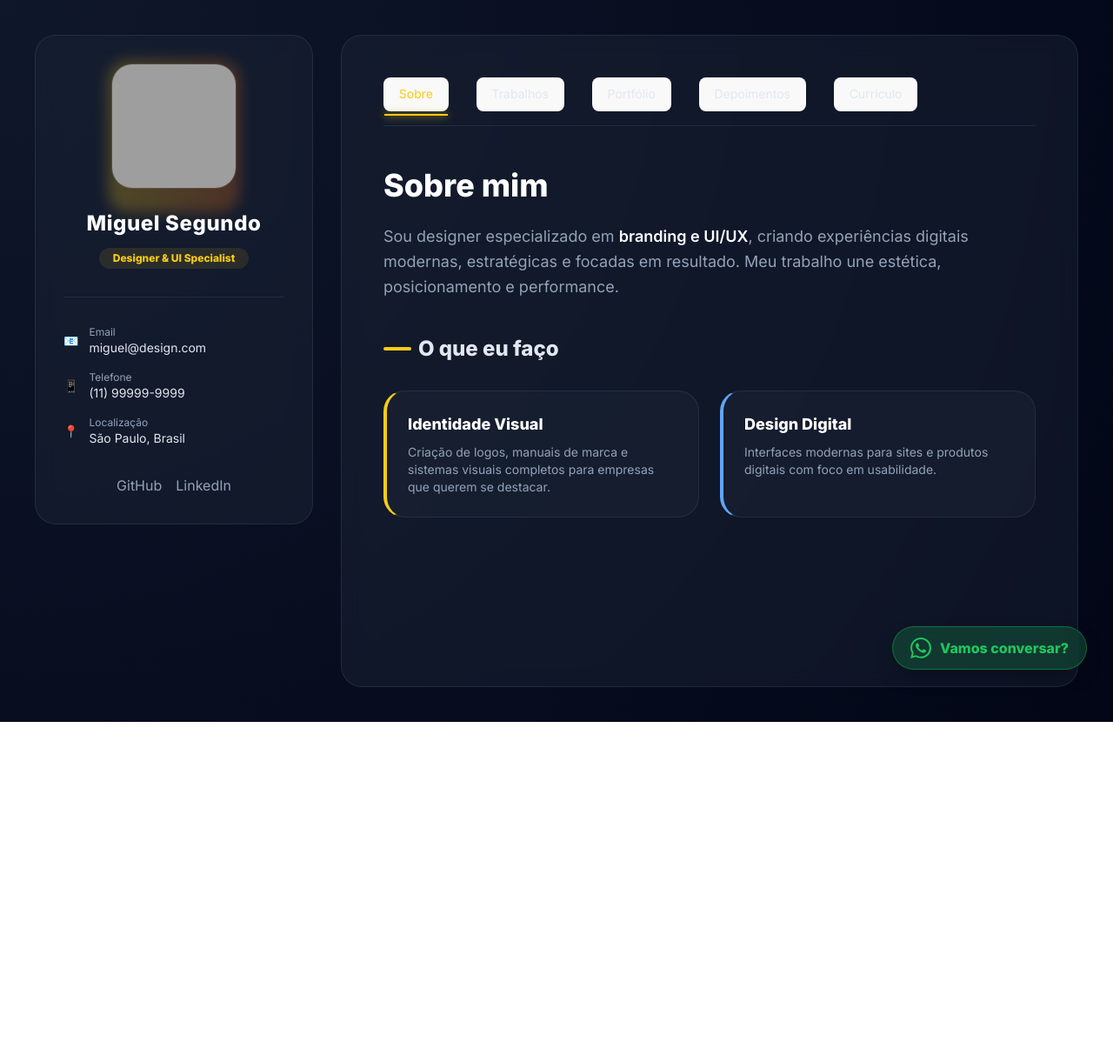
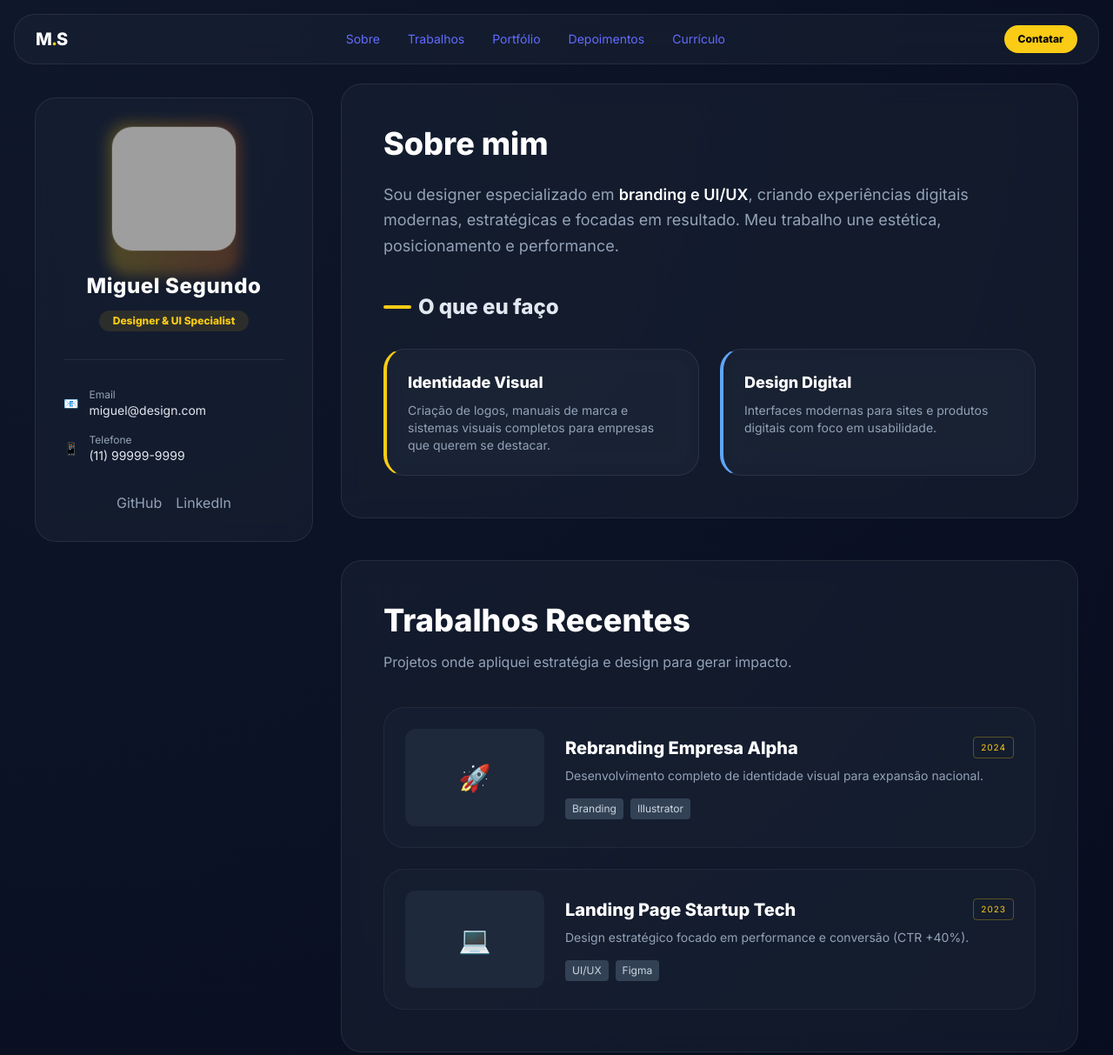
Before and after one commit to AlexandreMoreiraC/miguel, a website built with Vite: page index.html in a window 1280 px wide. Shown: the top 1213 px of the page at 87% size. Before the commit the page ends 830 px from the top, so only its background shows below. Built offline with nearby package versions, Linux system fonts and the light colour scheme; grey boxes are pictures that could not be loaded.

Commit message:
Primeiro commit

```diff
--- a/index.html
+++ b/index.html
@@ -1,5 +1,5 @@
 <!DOCTYPE html>
-<html lang="pt-br">
+<html lang="pt-br" class="scroll-smooth">
 <head>
     <meta charset="UTF-8">
     <meta name="viewport" content="width=device-width, initial-scale=1.0">
@@ -24,70 +24,10 @@
             transition: all 0.3s cubic-bezier(0.4, 0, 0.2, 1);
         }
 
-        .glass:hover {
+        .glass-card:hover {
             background: rgba(30, 41, 59, 0.6);
             border: 1px solid rgba(250, 204, 21, 0.3);
             transform: translateY(-5px);
-        }
-
-        /* Animação de entrada das seções */
-        .fade-in-up {
-            animation: fadeInUp 0.6s ease-out forwards;
-        }
-
-        @keyframes fadeInUp {
-            from {
-                opacity: 0;
-                transform: translateY(30px);
-            }
-            to {
-                opacity: 1;
-                transform: translateY(0);
-            }
-        }
-
-        .nav-active {
-            color: #facc15;
-            position: relative;
-        }
-
-        .nav-active::after {
-            content: '';
-            position: absolute;
-            bottom: -6px;
-            left: 0;
-            width: 100%;
-            height: 2px;
-            background: #facc15;
-            box-shadow: 0 0 10px #facc15;
-        }
-
-        /* Botão WhatsApp Customizado */
-        .whatsapp-btn {
-            position: fixed;
-            bottom: 30px;
-            right: 30px;
-            background: rgba(34, 197, 94, 0.2);
-            backdrop-filter: blur(10px);
-            border: 1px solid rgba(34, 197, 94, 0.4);
-            color: #22c55e;
-            padding: 12px 20px;
-            border-radius: 50px;
-            display: flex;
-            items-center: center;
-            gap: 10px;
-            font-weight: 700;
-            text-decoration: none;
-            box-shadow: 0 10px 25px -5px rgba(0, 0, 0, 0.3);
-            transition: all 0.3s ease;
-            z-index: 1000;
-        }
-
-        .whatsapp-btn:hover {
-            background: #22c55e;
-            color: white;
-            transform: scale(1.05);
-            box-shadow: 0 0 20px rgba(34, 197, 94, 0.5);
         }
 
         /* Estilização da Scrollbar */
@@ -95,23 +35,31 @@
         ::-webkit-scrollbar-track { background: #0f172a; }
         ::-webkit-scrollbar-thumb { background: #334155; border-radius: 10px; }
         ::-webkit-scrollbar-thumb:hover { background: #facc15; }
+
+        section { padding-top: 80px; padding-bottom: 40px; }
     </style>
 </head>
 
-<body class="min-h-screen flex items-center justify-center p-4 md:p-10">
+<body class="min-h-screen">
 
-<a href="https://wa.me/5511999999999?text=Olá%20Miguel,%20vi%20seu%20portfólio%20e%20gostaria%20de%20conversar!"
-   target="_blank"
-   class="whatsapp-btn">
-    <svg xmlns="http://www.w3.org/2000/svg" width="24" height="24" viewBox="0 0 24 24" fill="currentColor">
-        <path d="M.057 24l1.687-6.163c-1.041-1.804-1.588-3.849-1.587-5.946.003-6.556 5.338-11.891 11.893-11.891 3.181.001 6.167 1.24 8.413 3.488 2.245 2.248 3.481 5.236 3.48 8.414-.003 6.557-5.338 11.892-11.893 11.892-1.99-.001-3.951-.5-5.688-1.448l-6.305 1.654zm6.597-3.807c1.676.995 3.276 1.591 5.3 1.592 5.448 0 9.886-4.438 9.889-9.885.002-5.462-4.415-9.89-9.881-9.892-5.452 0-9.887 4.434-9.889 9.884-.001 2.225.651 3.891 1.746 5.634l-.999 3.648 3.834-.981zm11.387-5.464c-.074-.124-.272-.198-.57-.347-.297-.149-1.758-.868-2.031-.967-.272-.099-.47-.149-.669.149-.198.297-.768.967-.941 1.165-.173.198-.347.223-.644.074-.297-.149-1.255-.462-2.39-1.475-.883-.788-1.48-1.761-1.653-2.059-.173-.297-.018-.458.13-.606.134-.133.297-.347.446-.521.151-.172.2-.296.3-.495.099-.198.05-.372-.025-.521-.075-.148-.669-1.611-.916-2.206-.242-.579-.487-.501-.669-.51l-.57-.01c-.198 0-.52.074-.792.372s-1.04 1.016-1.04 2.479 1.065 2.876 1.213 3.074c.149.198 2.095 3.2 5.076 4.487.709.306 1.263.489 1.694.626.712.226 1.36.194 1.872.118.571-.085 1.758-.719 2.006-1.413.248-.695.248-1.29.173-1.414z"/>
-    </svg>
-    Vamos conversar?
-</a>
+    <nav class="fixed top-0 left-0 right-0 z-50 p-4">
+        <div class="max-w-7xl mx-auto glass px-6 py-3 flex justify-between items-center">
+            <span class="font-extrabold text-white tracking-tighter text-xl">M<span class="text-yellow-400">.</span>S</span>
+            <div class="hidden md:flex gap-8 text-sm font-semibold">
+                <a href="#sobre" class="hover:text-yellow-400 transition">Sobre</a>
+                <a href="#trabalhos" class="hover:text-yellow-400 transition">Trabalhos</a>
+                <a href="#portfolio" class="hover:text-yellow-400 transition">Portfólio</a>
+                <a href="#testemunhos" class="hover:text-yellow-400 transition">Depoimentos</a>
+                <a href="#curriculo" class="hover:text-yellow-400 transition">Currículo</a>
+            </div>
+            <a href="https://wa.me/seunumeroaqui" class="bg-yellow-400 text-black px-4 py-2 rounded-full text-xs font-bold hover:bg-yellow-300 transition">Contatar</a>
+        </div>
+    </nav>
 
-<div class="max-w-7xl w-full flex flex-col lg:flex-row gap-8">
+    <div class="max-w-7xl mx-auto px-4 md:px-10 pt-24 pb-20 flex flex-col lg:flex-row gap-8">
 
-    <aside class="w-full lg:w-[320px] glass p-8 flex flex-col items-center h-fit lg:sticky lg:top-10">
+        <aside class="w-full lg:w-[320px] h-fit lg:sticky lg:top-28">
+            <div class="glass p-8 flex flex-col items-center">
                 <div class="relative group">
                     <div class="absolute -inset-1 bg-gradient-to-r from-yellow-400 to-orange-500 rounded-3xl blur opacity-25 group-hover:opacity-75 transition duration-1000"></div>
                     <div class="relative w-36 h-36 rounded-3xl overflow-hidden mb-6 border border-white/10">
@@ -120,7 +68,7 @@
                 </div>
 
                 <h1 class="text-2xl font-extrabold tracking-wide text-white">Miguel Segundo</h1>
-        <p class="bg-yellow-400/10 text-yellow-400 px-4 py-1 rounded-full text-xs font-bold mt-3">Designer & UI Specialist</p>
+                <p class="bg-yellow-400/10 text-yellow-400 px-4 py-1 rounded-full text-xs font-bold mt-3 text-center">Designer & UI Specialist</p>
 
                 <div class="w-full border-t border-slate-700/50 my-8"></div>
 
@@ -133,29 +81,18 @@
                         <span class="text-yellow-400">📱</span>
                         <p><span class="text-slate-400 block text-xs">Telefone</span> (11) 99999-9999</p>
                     </div>
-            <div class="flex items-center gap-3">
-                <span class="text-yellow-400">📍</span>
-                <p><span class="text-slate-400 block text-xs">Localização</span> São Paulo, Brasil</p>
-            </div>
                 </div>
 
                 <div class="flex gap-4 mt-8">
                     <a href="#" class="text-slate-400 hover:text-yellow-400 transition">GitHub</a>
                     <a href="#" class="text-slate-400 hover:text-yellow-400 transition">LinkedIn</a>
                 </div>
+            </div>
         </aside>
 
-    <main class="flex-1 glass p-6 md:p-12 relative min-h-[750px]">
+        <main class="flex-1 space-y-12">
 
-        <nav class="flex flex-wrap gap-4 md:gap-8 text-sm font-semibold mb-12 border-b border-slate-700/50 pb-4">
-            <button onclick="showTab('sobre')" id="btn-sobre" class="nav-btn nav-active hover:text-yellow-400 transition">Sobre</button>
-            <button onclick="showTab('trabalhos')" id="btn-trabalhos" class="nav-btn hover:text-yellow-400 transition">Trabalhos</button>
-            <button onclick="showTab('portfolio')" id="btn-portfolio" class="nav-btn hover:text-yellow-400 transition">Portfólio</button>
-            <button onclick="showTab('testemunhos')" id="btn-testemunhos" class="nav-btn hover:text-yellow-400 transition">Depoimentos</button>
-            <button onclick="showTab('curriculo')" id="btn-curriculo" class="nav-btn hover:text-yellow-400 transition">Currículo</button>
-        </nav>
-
-        <section id="sobre" class="section-content fade-in-up">
+            <section id="sobre" class="glass p-8 md:p-12">
                 <h2 class="text-4xl font-extrabold mb-6 text-white">Sobre mim</h2>
                 <p class="text-slate-400 leading-relaxed max-w-3xl mb-10 text-lg">
                     Sou designer especializado em <span class="text-white font-semibold">branding e UI/UX</span>, criando experiências digitais modernas,
@@ -167,46 +104,46 @@
                 </h3>
 
                 <div class="grid grid-cols-1 md:grid-cols-2 gap-6">
-                <div class="glass p-6 border-l-4 border-l-yellow-400">
+                    <div class="glass glass-card p-6 border-l-4 border-l-yellow-400">
                         <h4 class="font-bold mb-2 text-white text-lg">Identidade Visual</h4>
                         <p class="text-slate-400 text-sm">Criação de logos, manuais de marca e sistemas visuais completos para empresas que querem se destacar.</p>
                     </div>
-                <div class="glass p-6 border-l-4 border-l-blue-400">
+                    <div class="glass glass-card p-6 border-l-4 border-l-blue-400">
                         <h4 class="font-bold mb-2 text-white text-lg">Design Digital</h4>
                         <p class="text-slate-400 text-sm">Interfaces modernas para sites e produtos digitais com foco em usabilidade.</p>
                     </div>
                 </div>
             </section>
 
-        <section id="trabalhos" class="section-content hidden">
+            <section id="trabalhos" class="glass p-8 md:p-12">
                 <h2 class="text-4xl font-extrabold mb-4 text-white">Trabalhos Recentes</h2>
                 <p class="text-slate-400 mb-10">Projetos onde apliquei estratégia e design para gerar impacto.</p>
 
                 <div class="grid grid-cols-1 gap-6">
-                <div class="glass p-6 flex flex-col md:flex-row gap-6 items-center">
+                    <div class="glass-card bg-slate-800/30 rounded-3xl p-6 border border-white/5 flex flex-col md:flex-row gap-6 items-center">
                         <div class="w-full md:w-40 h-28 bg-slate-800 rounded-xl flex items-center justify-center text-3xl">🚀</div>
-                    <div class="flex-1">
-                        <div class="flex justify-between items-start mb-2">
+                        <div class="flex-1 text-center md:text-left">
+                            <div class="flex justify-between items-center mb-2">
                                 <h4 class="font-bold text-xl text-white">Rebranding Empresa Alpha</h4>
-                            <span class="text-yellow-400 text-[10px] uppercase tracking-widest border border-yellow-400/30 px-2 py-1 rounded">2024</span>
+                                <span class="hidden md:inline text-yellow-400 text-[10px] uppercase tracking-widest border border-yellow-400/30 px-2 py-1 rounded">2024</span>
                             </div>
-                        <p class="text-slate-400 text-sm mb-4">Desenvolvimento completo de identidade visual, criação de logo e manual da marca para expansão nacional.</p>
-                        <div class="flex gap-2">
+                            <p class="text-slate-400 text-sm mb-4">Desenvolvimento completo de identidade visual para expansão nacional.</p>
+                            <div class="flex gap-2 justify-center md:justify-start">
                                 <span class="text-xs bg-slate-700 px-2 py-1 rounded text-slate-300">Branding</span>
                                 <span class="text-xs bg-slate-700 px-2 py-1 rounded text-slate-300">Illustrator</span>
                             </div>
                         </div>
                     </div>
 
-                <div class="glass p-6 flex flex-col md:flex-row gap-6 items-center">
+                    <div class="glass-card bg-slate-800/30 rounded-3xl p-6 border border-white/5 flex flex-col md:flex-row gap-6 items-center">
                         <div class="w-full md:w-40 h-28 bg-slate-800 rounded-xl flex items-center justify-center text-3xl">💻</div>
-                    <div class="flex-1">
-                        <div class="flex justify-between items-start mb-2">
+                        <div class="flex-1 text-center md:text-left">
+                            <div class="flex justify-between items-center mb-2">
                                 <h4 class="font-bold text-xl text-white">Landing Page Startup Tech</h4>
-                            <span class="text-yellow-400 text-[10px] uppercase tracking-widest border border-yellow-400/30 px-2 py-1 rounded">2023</span>
+                                <span class="hidden md:inline text-yellow-400 text-[10px] uppercase tracking-widest border border-yellow-400/30 px-2 py-1 rounded">2023</span>
                             </div>
-                        <p class="text-slate-400 text-sm mb-4">Design estratégico focado em performance e conversão, aumentando o CTR em 40%.</p>
-                        <div class="flex gap-2">
+                            <p class="text-slate-400 text-sm mb-4">Design estratégico focado em performance e conversão (CTR +40%).</p>
+                            <div class="flex gap-2 justify-center md:justify-start">
                                 <span class="text-xs bg-slate-700 px-2 py-1 rounded text-slate-300">UI/UX</span>
                                 <span class="text-xs bg-slate-700 px-2 py-1 rounded text-slate-300">Figma</span>
                             </div>
@@ -215,7 +152,7 @@
                 </div>
             </section>
 
-        <section id="portfolio" class="section-content hidden">
+            <section id="portfolio" class="glass p-8 md:p-12">
                 <h2 class="text-4xl font-extrabold mb-10 text-white">Galeria</h2>
                 <div class="grid grid-cols-1 md:grid-cols-2 gap-8">
                     <div class="group relative overflow-hidden rounded-3xl cursor-pointer">
@@ -228,7 +165,7 @@
                         </div>
                     </div>
                     <div class="group relative overflow-hidden rounded-3xl cursor-pointer">
-                    <img src="homem.jpg" class="w-full transition duration-700 group-hover:scale-110 group-hover:-rotate-2">
+                        <img src="miguell.jpg" class="w-full transition duration-700 group-hover:scale-110 group-hover:-rotate-2">
                         <div class="absolute inset-0 bg-gradient-to-t from-slate-900 to-transparent opacity-0 group-hover:opacity-100 transition-all flex items-end p-8">
                             <div>
                                 <p class="text-yellow-400 text-sm font-bold">App</p>
@@ -239,13 +176,13 @@
                 </div>
             </section>
 
-        <section id="testemunhos" class="section-content hidden">
+            <section id="testemunhos" class="glass p-8 md:p-12">
                 <h2 class="text-4xl font-extrabold mb-10 text-white">O que dizem</h2>
                 <div class="grid grid-cols-1 md:grid-cols-2 gap-8">
-                <div class="glass p-8 relative">
+                    <div class="glass-card bg-slate-800/20 p-8 rounded-3xl relative border border-white/5">
                         <span class="text-6xl text-yellow-400/20 absolute top-4 right-8">"</span>
                         <p class="italic text-slate-300 mb-6 leading-relaxed relative z-10">
-                        "O Miguel elevou completamente nossa identidade visual. O processo foi fluido e o resultado superou todas as expectativas da diretoria."
+                            "O Miguel elevou completamente nossa identidade visual. O processo foi fluido e o resultado superou as expectativas."
                         </p>
                         <div class="flex items-center gap-4">
                             <div class="w-12 h-12 bg-slate-700 rounded-full"></div>
@@ -256,10 +193,10 @@
                         </div>
                     </div>
 
-                <div class="glass p-8 relative">
+                    <div class="glass-card bg-slate-800/20 p-8 rounded-3xl relative border border-white/5">
                         <span class="text-6xl text-yellow-400/20 absolute top-4 right-8">"</span>
                         <p class="italic text-slate-300 mb-6 leading-relaxed relative z-10">
-                        "Extremamente criativo e organizado. Entregou o projeto de UI antes do prazo e com uma qualidade técnica impecável."
+                            "Extremamente criativo e organizado. Entregou o projeto de UI antes do prazo e com qualidade impecável."
                         </p>
                         <div class="flex items-center gap-4">
                             <div class="w-12 h-12 bg-slate-700 rounded-full"></div>
@@ -272,7 +209,7 @@
                 </div>
             </section>
 
-        <section id="curriculo" class="section-content hidden">
+            <section id="curriculo" class="glass p-8 md:p-12">
                 <h2 class="text-4xl font-extrabold mb-10 text-white">Formação & Exp.</h2>
                 <div class="relative border-l-2 border-slate-700 ml-4 space-y-10">
                     <div class="relative pl-8">
@@ -290,35 +227,12 @@
                 </div>
             </section>
 
+            <footer class="text-center py-10 text-slate-500 text-sm">
+                &copy; 2026 Miguel Segundo. Todos os direitos reservados.
+            </footer>
+
         </main>
     </div>
 
-<script>
-    function showTab(tabId) {
-        // Esconder todas as seções
-        document.querySelectorAll('.section-content').forEach(sec => {
-            sec.classList.add('hidden');
-            sec.classList.remove('fade-in-up');
-        });
-
-        // Remover classe ativa dos botões
-        document.querySelectorAll('.nav-btn').forEach(btn => {
-            btn.classList.remove('nav-active');
-        });
-
-        // Mostrar a seção clicada com animação
-        const active = document.getElementById(tabId);
-        active.classList.remove('hidden');
-
-        // Timeout pequeno para reiniciar a animação CSS
-        setTimeout(() => {
-            active.classList.add('fade-in-up');
-        }, 10);
-
-        // Ativar o botão correspondente
-        document.getElementById('btn-' + tabId).classList.add('nav-active');
-    }
-</script>
-
 </body>
 </html>
```
Lines whose indentation alone changed are shown as unchanged.
